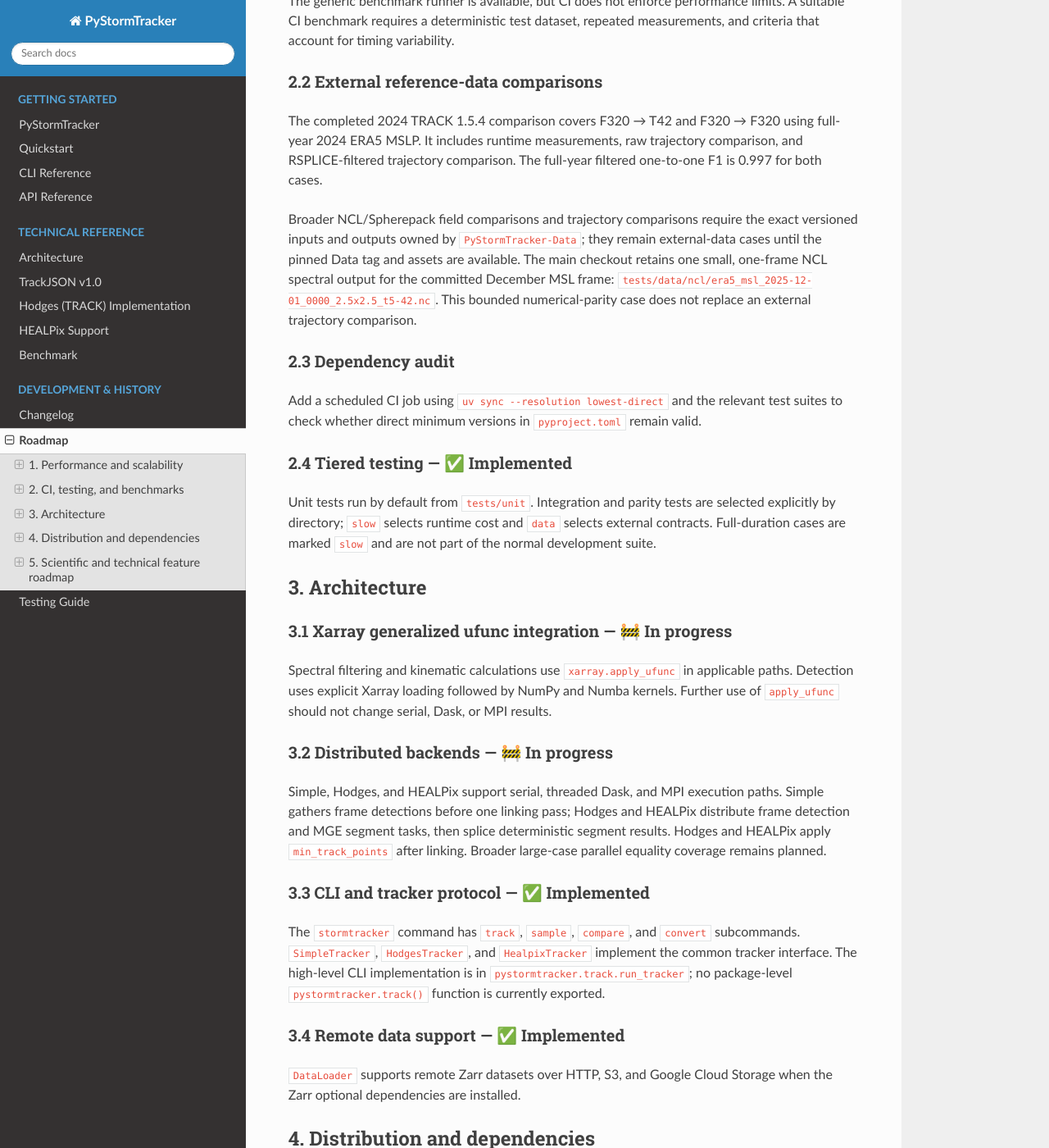
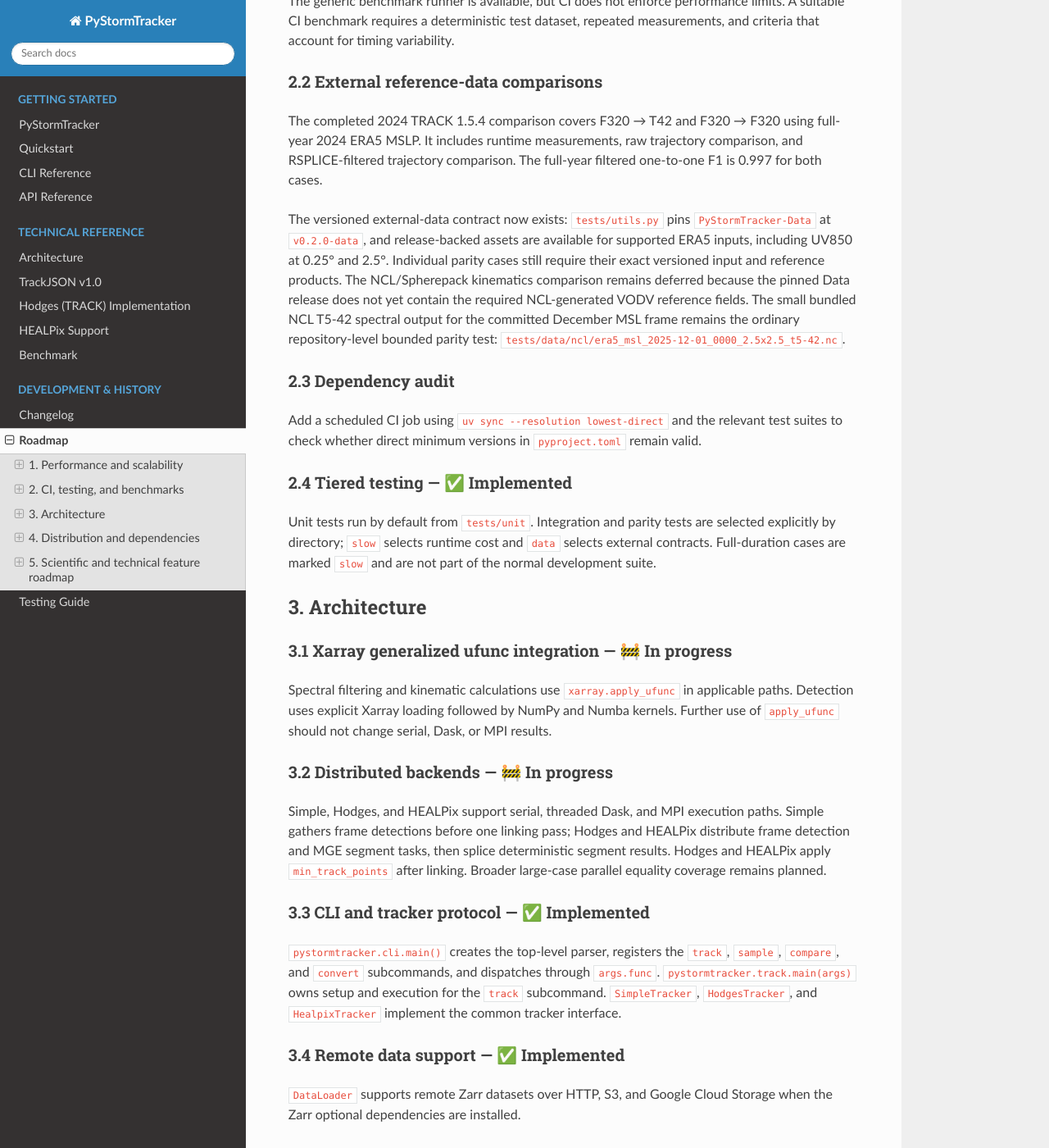
Before and after one commit to mwyau/PyStormTracker, a Sphinx documentation site: the page built from docs/roadmap.md, in a window 1280 px wide and 1400 px high, scrolled down 1452 px. Shown: the whole window at 82% size. Built offline with Sphinx 7.4.7 and the Read the Docs theme 3.1.0, drawn with Linux system fonts in a browser that asks for light colours; some of the changed text lies outside the part shown.

Commit message:
chore: harden v0.7 prerelease contracts

```diff
--- a/docs/roadmap.md
+++ b/docs/roadmap.md
@@ -54,14 +54,15 @@ using full-year 2024 ERA5 MSLP. It includes runtime measurements, raw trajectory
 comparison, and RSPLICE-filtered trajectory comparison. The full-year filtered
 one-to-one F1 is 0.997 for both cases.
 
-Broader NCL/Spherepack field comparisons and trajectory comparisons require the
-exact versioned inputs and outputs owned by `PyStormTracker-Data`; they remain
-external-data cases until the pinned Data tag and assets are available. The
-main checkout retains one small, one-frame NCL spectral output for the
-committed December MSL frame:
+The versioned external-data contract now exists: `tests/utils.py` pins
+`PyStormTracker-Data` at `v0.2.0-data`, and release-backed assets are available
+for supported ERA5 inputs, including UV850 at 0.25° and 2.5°. Individual parity
+cases still require their exact versioned input and reference products. The
+NCL/Spherepack kinematics comparison remains deferred because the pinned Data
+release does not yet contain the required NCL-generated VODV reference fields.
+The small bundled NCL T5-42 spectral output for the committed December MSL
+frame remains the ordinary repository-level bounded parity test:
 `tests/data/ncl/era5_msl_2025-12-01_0000_2.5x2.5_t5-42.nc`.
-This bounded numerical-parity case does not replace an external trajectory
-comparison.
 
 ### 2.3 Dependency audit
 
@@ -90,7 +91,11 @@ after linking. Broader large-case parallel equality coverage remains planned.
 
 ### 3.3 CLI and tracker protocol — ✅ Implemented
 
-The `stormtracker` command has `track`, `sample`, `compare`, and `convert` subcommands. `SimpleTracker`, `HodgesTracker`, and `HealpixTracker` implement the common tracker interface. The high-level CLI implementation is in `pystormtracker.track.run_tracker`; no package-level `pystormtracker.track()` function is currently exported.
+`pystormtracker.cli.main()` creates the top-level parser, registers the
+`track`, `sample`, `compare`, and `convert` subcommands, and dispatches through
+`args.func`. `pystormtracker.track.main(args)` owns setup and execution for the
+`track` subcommand. `SimpleTracker`, `HodgesTracker`, and `HealpixTracker`
+implement the common tracker interface.
 
 ### 3.4 Remote data support — ✅ Implemented
 
@@ -244,9 +249,10 @@ longitude-seam extension behavior.
 **Progress:** The tracking CLI accepts existing relative-vorticity fields. `preprocessing.kinematics` computes vorticity and divergence through the Python API. A CLI subcommand that derives these fields from wind has not been implemented.
 
 **Verification:** Python kinematic calculations have constructed-input unit
-coverage. The main repository retains compact, bundled NCL/Spherepack spectral
-parity cases for the committed December frame. Broader field comparisons that
-require external inputs remain deferred with the external data contract.
+coverage. The main repository retains the compact, bundled NCL T5-42 spectral
+parity case for the committed December frame. Broader NCL/Spherepack kinematics
+parity remains deferred until the exact versioned UV850 inputs and
+NCL-generated VODV reference fields are present in `PyStormTracker-Data`.
 
 ### 5.12 Ensemble and dataset utilities — 🚧 In progress
 
```
Also changed, not shown: docs/changelog.md (+2 -2 lines), docs/development/testing.md (+9 -8 lines), docs/quickstart.md (+6 -2 lines), 6 other files.
